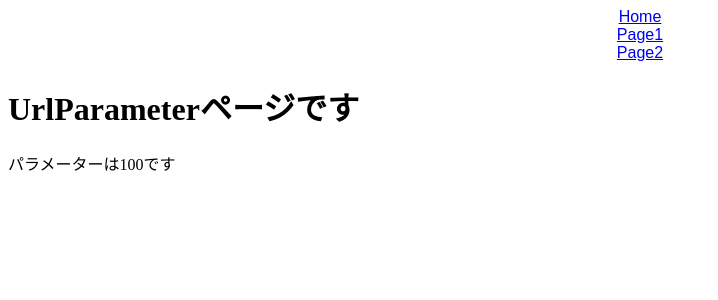
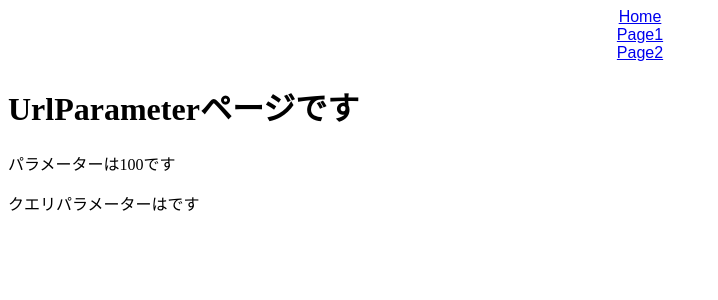
Before and after one commit to takayuki-s/react-router-practice, a React (Create React App) app: page /page2/100 in a window 1280 px wide. Shown: the top 300 px of the page, without its empty margins (0-718 px from the left). Built offline with nearby package versions, Linux system fonts and the light colour scheme.

Commit message:
クエリパラメーター取得

```diff
--- a/src/Page2.jsx
+++ b/src/Page2.jsx
@@ -5,6 +5,8 @@
     <div>
       <h1>Page2ページです</h1>
       <Link to="/page2/999">URL Parameter</Link>
+      <br />
+      <Link to="/page2/999?name=hogehoge">Query Parameter</Link>
     </div>
   );
 };
--- a/src/UrlParameter.jsx
+++ b/src/UrlParameter.jsx
@@ -1,11 +1,14 @@
-import { useParams } from "react-router-dom";
+import { useParams, useLocation } from "react-router-dom";
 
 export const UrlParameter = () => {
   const { id } = useParams();
+  const { search } = useLocation();
+  const query = new URLSearchParams(search);
   return (
     <div>
       <h1>UrlParameterページです</h1>
       <p>パラメーターは{id}です</p>
+      <p>クエリパラメーターは{query.get("name")}です</p>
     </div>
   );
 };
```
